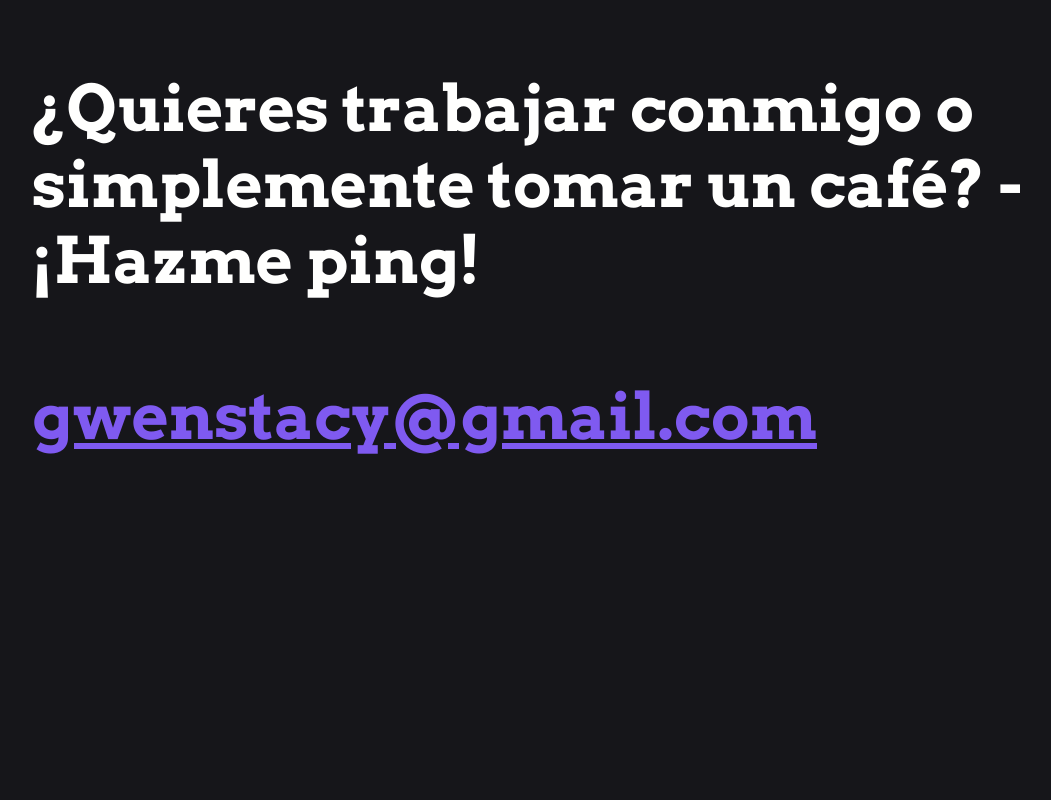
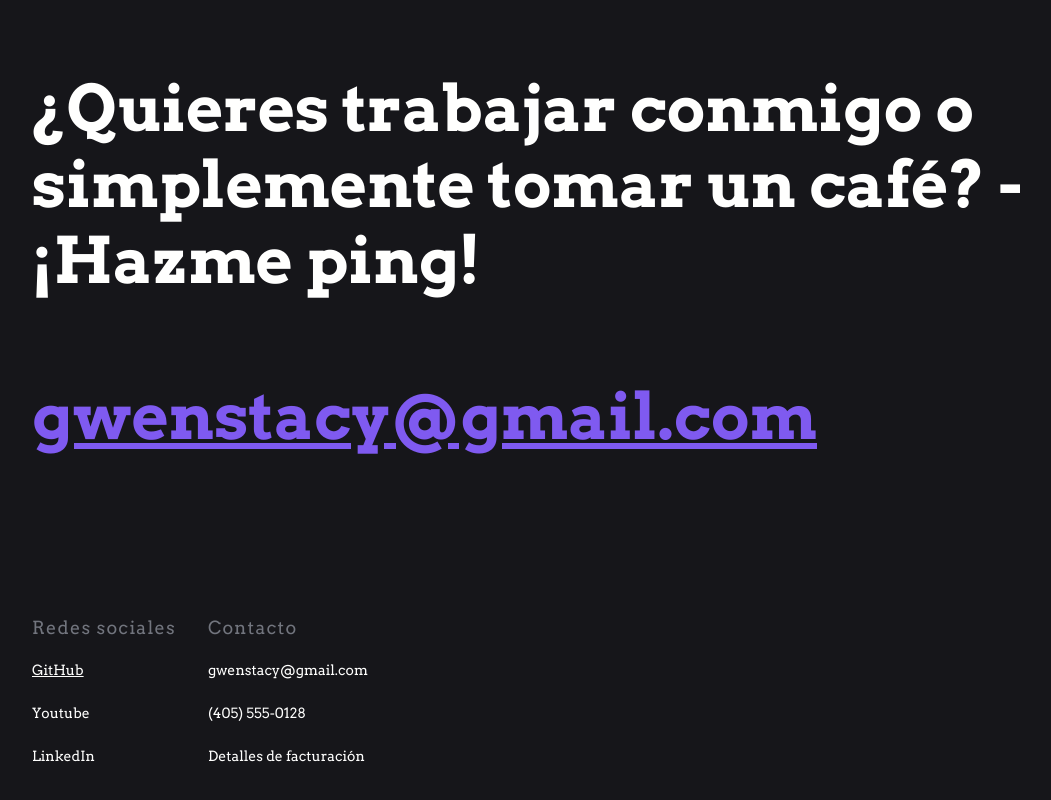
Before and after one commit to iJCode1/Portafolio-de-Gwen, a React (Vite) app: page / in a window 1280 px wide. Shown: the part 5135-5935 px from the top of the page, without its empty margins (8-1059 px from the left). Before the commit the page ends 5733 px from the top, so only its background shows below. Built offline with nearby package versions, Linux system fonts and the light colour scheme.

Commit message:
feat: media and socialLink component

```diff
--- a/src/App.jsx
+++ b/src/App.jsx
@@ -4,6 +4,7 @@ import Hero from './components/Hero';
 import Main from "./components/Main";
 import Companies from "./components/Companies";
 import Contact from "./components/Contact";
+import Media from "./Media";
 
 function App() {
 
@@ -14,6 +15,7 @@ function App() {
       <Main />
       <Companies />
       <Contact />
+      <Media />
     </Layout>
   )
 }
--- /dev/null
+++ b/src/Media.jsx
@@ -0,0 +1,79 @@
+import styled from 'styled-components'
+import SocialLink from './SocialLink'
+
+const MediaStyled = styled.div`
+  padding-block: 2.5rem;
+  font: var(--body1-regular);
+  color: var(--secondary);
+  display: flex;
+  flex-direction: column;
+  gap: 2rem;
+
+  @media screen and (min-width: 768px){
+    padding-block: 5rem;
+    flex-direction: row;
+  }
+
+  .type{
+    margin: 0;
+    letter-spacing: 1.2px;
+  }
+
+  .contact{
+    margin: 0;
+    letter-spacing: 1.2px;
+  }
+
+  .group{
+    display: flex;
+    flex-direction: column;
+    gap: 1rem;
+  }
+
+  .email{
+    color: var(--white);
+    font: var(--body2-regular);
+    text-decoration: none;
+      &:hover{
+      text-decoration: underline;
+      }
+      &:active{
+        transform: scale(.99);
+      }
+  }
+
+  .phone, .details{
+    color: var(--white);
+    font: var(--body2-regular);
+    margin: 0;
+    transition: transform .2s;
+    cursor: pointer;
+    &:hover{
+    text-decoration: underline;
+    }
+    &:active{
+      transform: scale(.99);
+    }
+  }
+`
+
+function Media() {
+  return (
+    <MediaStyled>
+      <div className='group'>
+        <p className='type'>Redes sociales</p>
+        <SocialLink text="GitHub" link="https://github.com/iJCode1" />
+        <SocialLink text="Youtube" />
+        <SocialLink text="LinkedIn" />
+      </div>
+      <div className='group'>
+        <p className='type'>Contacto</p>
+        <a className='email' href="mailto:name@email.com">gwenstacy@gmail.com</a>
+        <p className='phone'>(405) 555-0128</p>
+        <p className='details'>Detalles de facturación</p>
+      </div>
+    </MediaStyled>
+  )
+}
+
+export default Media
--- /dev/null
+++ b/src/SocialLink.jsx
@@ -0,0 +1,31 @@
+import styled from 'styled-components'
+
+const SocialLinkStyled = styled.a`
+  font: var(--body2-regular);
+  background: none;
+  color: var(--white);
+  border: none;
+  transition: transform .2s;
+  cursor: pointer;
+  display: inline-block;
+  inline-size: fit-content;
+  padding: 0;
+
+  &:hover{
+    text-decoration: underline;
+  }
+  &:active{
+    transform: scale(.99);
+  }
+`
+
+function SocialLink({ text, link }) {
+  let component = link ? 'a' : 'button';
+  return (
+    <SocialLinkStyled as={component} href={link} target="_blank" rel="noreferrer">
+      {text}
+    </SocialLinkStyled>
+  )
+}
+
+export default SocialLink
```
